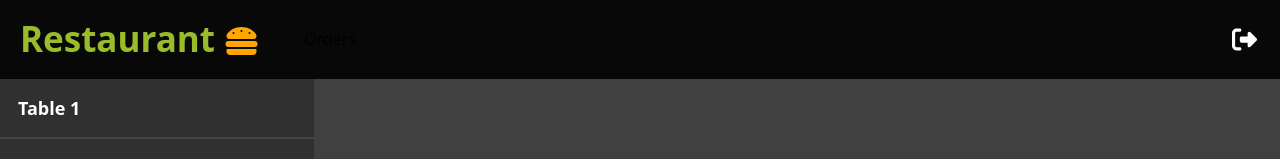
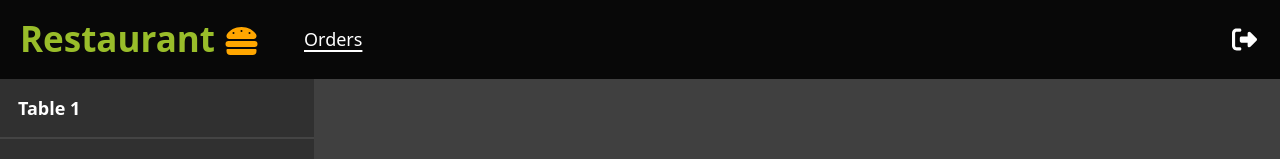
Before and after one commit to hungdojan/PIS_Project, a React (Create React App) app in the folder pis-frontend/: page /orders in a window 1280 px wide. In both pictures the pointer is over the link "Orders". Shown: the top 159 px of the page. Built offline with nearby package versions, Linux system fonts and the light colour scheme.

Commit message:
PrivateHeaderBar.css fix

```diff
--- a/pis-frontend/src/components/privateHeaderBar/PrivateHeaderBar.css
+++ b/pis-frontend/src/components/privateHeaderBar/PrivateHeaderBar.css
@@ -28,26 +28,16 @@
     margin: 0;
 }
 
-.buttons-bar .navbar-nav .nav-link {
+.buttons-private-bar .navbar-nav .nav-link {
     color: var(--primary-color);
     font-size: 18px;
 }
 
-.buttons-bar .navbar-nav .nav-link:hover {
+.buttons-private-bar .navbar-nav .nav-link:hover {
     color: white;
 }
 
-
-.buttons-bar .navbar-nav .nav-link:hover {
-    color: white;
-}
-
-
-.buttons-bar .navbar-nav .nav-link:hover {
-    color: white;
-}
-
-.buttons-bar .nav-link.active {
+.buttons-private-bar .nav-link.active {
     color: white !important;
     text-decoration: underline;
     text-decoration-thickness: 2px;
```
